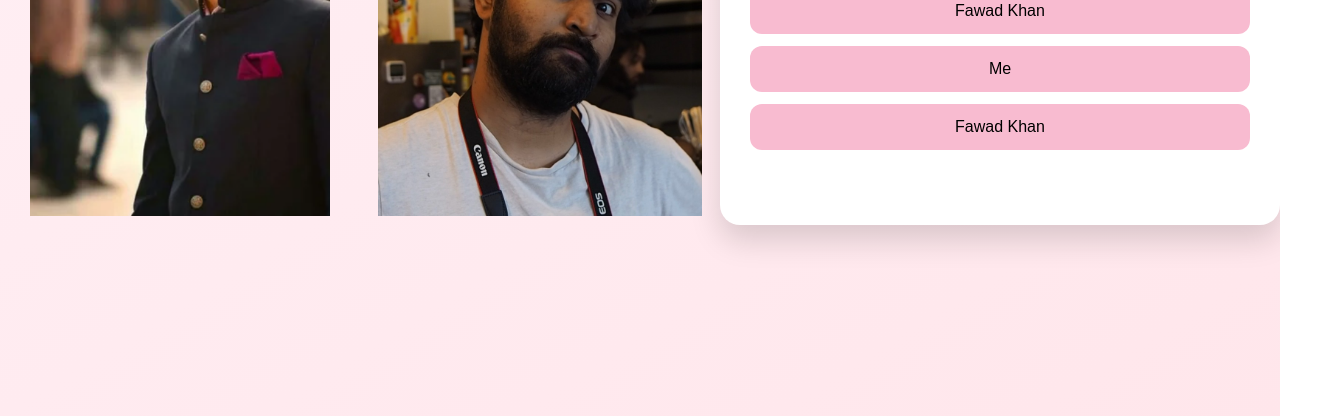
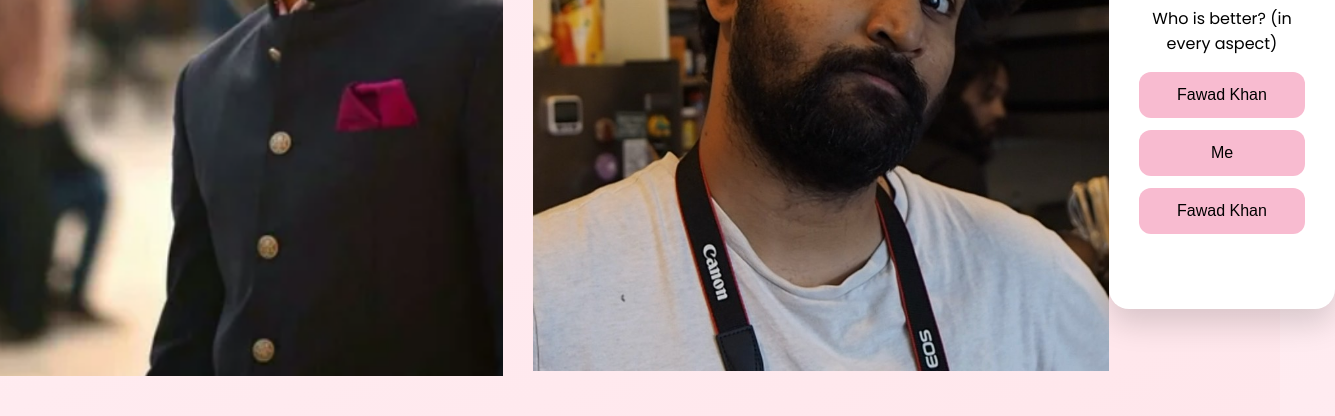
Before and after one commit to aniruddhasudarshan/proposal, a plain HTML site: page Question2.html in a window 1280 px wide. Shown: the part 384-800 px from the top of the page, 1335 px wide, since content can reach past the window. Drawn offline with Linux system fonts and the light colour scheme.

Commit message:
Update Question2.html

```diff
--- a/Question2.html
+++ b/Question2.html
@@ -5,22 +5,19 @@
 <title>Quiz time</title>
 <link href="https://fonts.googleapis.com/css2?family=Poppins:wght@300;400;600&display=swap" rel="stylesheet">
 <style>
-  .photos {
-    width: 100vw;
-    height: 100vh;
+.photos {
     display: flex;
     justify-content: center;
     align-items: center;
-    overflow: hidden;
+    gap: 12px;
 }
 
 .photos img {
-    width: 50%;
-    height: 50%;
-    object-fit: contain; /* use 'cover' if you want it to fill completely */
+    width: 45vw;        /* side by side */
+    height: auto;
+    max-height: 90vh;   /* fit on screen */
+    object-fit: contain;
 }
-
-
     body {
         margin: 0;
         font-family: 'Poppins', sans-serif;
```
